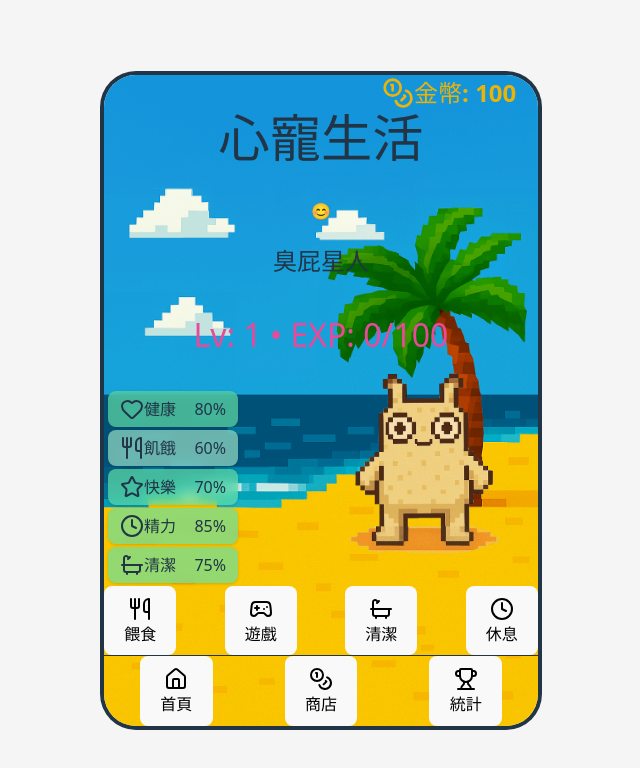
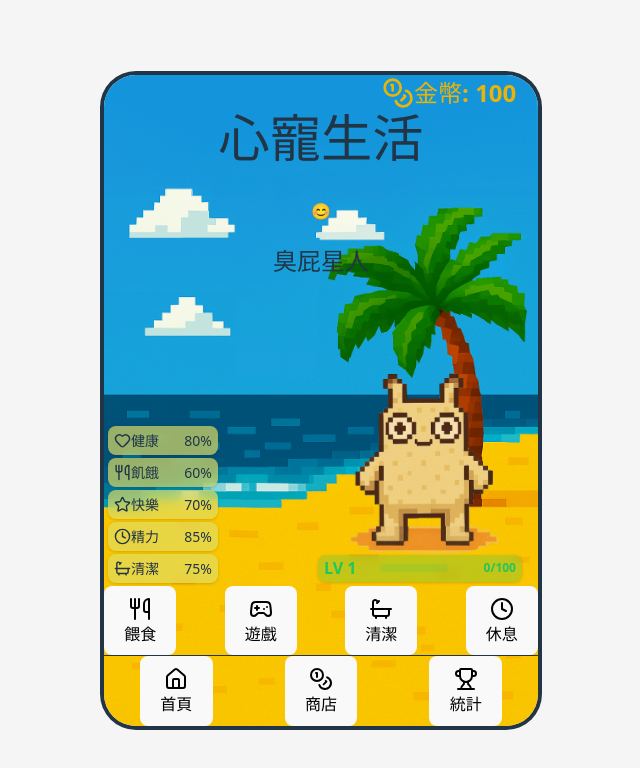
Before and after one commit to quanhuiyang02/fullstack_project, a React (Vite) app in the folder frontend/: page /fullstack_project/game in a window 1280 px wide. Shown: the top 768 px of the page, without its empty margins (319-959 px from the left). Built offline with nearby package versions, Linux system fonts and the light colour scheme.

Commit message:
狀態列調整，新增經驗條

```diff
--- /dev/null
+++ b/frontend/src/components/ExpBar.jsx
@@ -0,0 +1,62 @@
+import React from 'react';
+
+const ExpBar = ({ level, exp, style }) => {
+  const prog = exp % 100;                     // 0–99
+
+  return (
+    <div
+      style={{
+        display:      'flex',
+        alignItems:   'center',
+        gap:          '8px',
+        width:        '192px',                // 跟寵物圖同寬
+        padding:      '4px 6px',
+        borderRadius: '8px',
+        background:   'rgba(34,197,94,0.25)', // 淡綠底
+        backdropFilter:'blur(4px)',
+        boxShadow:    '0 1px 3px rgba(0,0,0,0.15)',
+        ...style,
+      }}
+    >
+      {/* LV 文字 */}
+      <span
+        style={{ minWidth:'48px', fontWeight:700, color:'#22c55e' }}
+      >
+        LV&nbsp;{level}
+      </span>
+
+      {/* 綠色條 */}
+      <div
+        style={{
+          position:   'relative',
+          flexGrow:   1,
+          display: 'flex',
+          alignItems: 'center',
+          height:     '8px',
+          borderRadius:'6px',
+          background: 'rgba(34,197,94,0.15)',
+          overflow:   'hidden',
+        }}
+      >
+        <div
+          style={{
+            width: `${prog}%`,
+            height:'100%',
+            height: '6px',
+            background:'#22c55e',
+            transition:'width 0.3s',
+          }}
+        />
+      </div>
+
+      {/* EXP 字 */}
+      <span
+        style={{ minWidth:'60px', fontSize:'12px', fontWeight:600, color:'#22c55e', textAlign:'right' }}
+      >
+        {exp}/100
+      </span>
+    </div>
+  );
+};
+
+export default ExpBar;
--- a/frontend/src/components/HomeView.jsx
+++ b/frontend/src/components/HomeView.jsx
@@ -7,6 +7,7 @@ import eat from'../assets/eat.gif';
 import StatusBar from './StatusBar';
 import ActionButton from './ActionButton';
 import { getPetEmoji } from '../utils/petEmoji';
+import ExpBar from './ExpBar';
 
 const HomeView = ({ pet, inventory, feedPet, playWithPet, cleanPet, restPet }) => {
   //新增動畫狀態
@@ -29,27 +30,27 @@ const HomeView = ({ pet, inventory, feedPet, playWithPet, cleanPet, restPet }) =
         className="absolute bottom-4 right-4 w-[192px] h-[192px] object-contain z-10 pointer-events-none"
         style={{ right: '1rem', bottom: '6rem' }}
       />
+      <ExpBar level={pet.level} exp={pet.exp}
+      style={{
+        position: 'absolute',
+        right:    '1rem',    // 與圖片同行
+        bottom:   '4.6rem',    // 圖片底是 6rem → 往上 2rem
+        height:     '19px'
+      }}
+    />
       <div className="flex-1 overflow-x-hidden overflow-y-auto space-y-6 pb-2 max-h-[calc(100%-100px)]">
         <div className="bg-gradient-to-br from-pink-100 to-purple-100 rounded-2xl p-6 text-center shadow-lg relative">
           <div className="text-8xl mb-4 animate-bounce">{getPetEmoji(pet)}</div>
           <h2 className="text-2xl font-bold text-gray-800 mb-4">{pet.name}</h2>
-          <p className="text-[2rem] font-bold" style={{ color: '#ec4899' }}>
-            Lv: {pet.level} • EXP: {pet.exp}/100
-          </p>
-          <div className="w-full bg-gray-200 rounded-full h-2 mt-2">
-            <div
-              className="bg-purple-500 h-2 rounded-full transition-all duration-300"
-              style={{ width: `${(pet.exp % 100)}%` }}
-            />
-          </div>
+          {/*<ExpBar level={pet.level} exp={pet.exp} />整段換成經驗條*/}
         </div>
 
-        <div className="absolute top-40 flex flex-col z-50"style={{ left: '4px',gap: '3px', width: '130px' }}>
-          <StatusBar label="健康" value={pet.health} icon={<Heart className="w-4 h-4 text-red-500" />} />
-          <StatusBar label="飢餓" value={pet.hunger} icon={<Utensils className="w-4 h-4 text-orange-500" />} />
-          <StatusBar label="快樂" value={pet.happiness} icon={<Star className="w-4 h-4 text-yellow-500" />} />
-          <StatusBar label="精力" value={pet.energy} icon={<Clock className="w-4 h-4 text-blue-500" />} />
-          <StatusBar label="清潔" value={pet.cleanliness} icon={<Bath className="w-4 h-4 text-cyan-500" />} />
+        <div className="absolute top-40 flex flex-col z-50"style={{ bottom: '4.5rem',left: '4px',gap: '3px', width: '110px' }}>
+          <StatusBar label="健康" value={pet.health} icon={<Heart size={17} className="w-4 h-4 text-red-500" />} />
+          <StatusBar label="飢餓" value={pet.hunger} icon={<Utensils size={17} className="w-4 h-4 text-orange-500" />} />
+          <StatusBar label="快樂" value={pet.happiness} icon={<Star size={17} className="w-4 h-4 text-yellow-500" />} />
+          <StatusBar label="精力" value={pet.energy} icon={<Clock size={17} className="w-4 h-4 text-blue-500" />} />
+          <StatusBar label="清潔" value={pet.cleanliness} icon={<Bath size={17} className="w-4 h-4 text-cyan-500" />} />
         </div>
       </div>
 
--- a/frontend/src/components/StatusBar.jsx
+++ b/frontend/src/components/StatusBar.jsx
@@ -11,9 +11,10 @@ const StatusBar = ({ label, value, icon, color }) => {
         display:        'flex',
         justifyContent: 'space-between',
         alignItems:     'center',
-        padding:        '6px 12px',
-        gap:            '4px',
+        padding:        '4px 6px',
+        gap:            '1px',
         borderRadius:   '8px',
+        fontSize:       '14px',
         backgroundColor:getStatusColor(value),  // 半透明綠/黃/紅
         //border:         '1px solid rgba(255,255,255,0.7)',
         backdropFilter: 'blur(6px)',
@@ -21,7 +22,7 @@ const StatusBar = ({ label, value, icon, color }) => {
       }}
     >
       {/* 左側：icon + 標籤 */}
-      <div className="flex items-center space-x-1"style={{ whiteSpace:   'nowrap',flexShrink:   0,marginRight:  '8px',}}>{/*禁止豎排 */}
+      <div className="flex items-center space-x-1"style={{ whiteSpace:'nowrap',flexShrink:0,marginRight:'8px',}}>{/*禁止豎排 */}
         {icon}
         <span className="text-sm font-medium text-gray-700">{label}</span>
       </div>
--- a/frontend/src/utils/petStatus.jsx
+++ b/frontend/src/utils/petStatus.jsx
@@ -1,7 +1,7 @@
 // src/utils/petStatus.jsx
 
 export const getStatusColor = (value) => {
-  if (value >= 70) return 'rgba(99, 224, 166, 0.68)';
-  if (value >= 40) return 'rgba(156, 226, 200, 0.68)';
-  return 'rgba(  6,  95,  70, 0.45)';
+  if (value >= 70) return 'rgba(224, 222, 99, 0.68)';
+  if (value >= 40) return 'rgba(224, 222, 99, 0.68)';
+  return 'rgba(224, 222, 99, 0.68)';
 };
```
